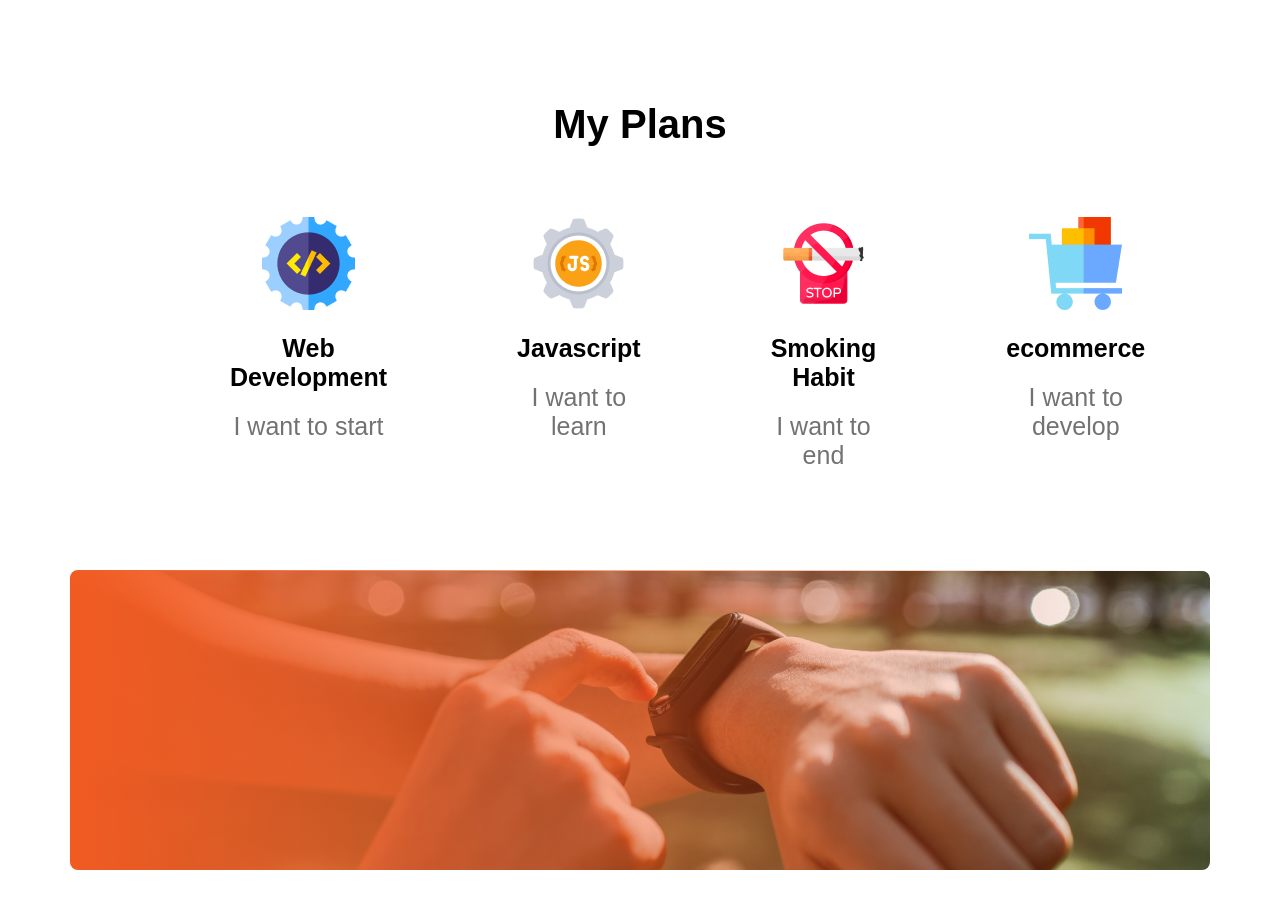
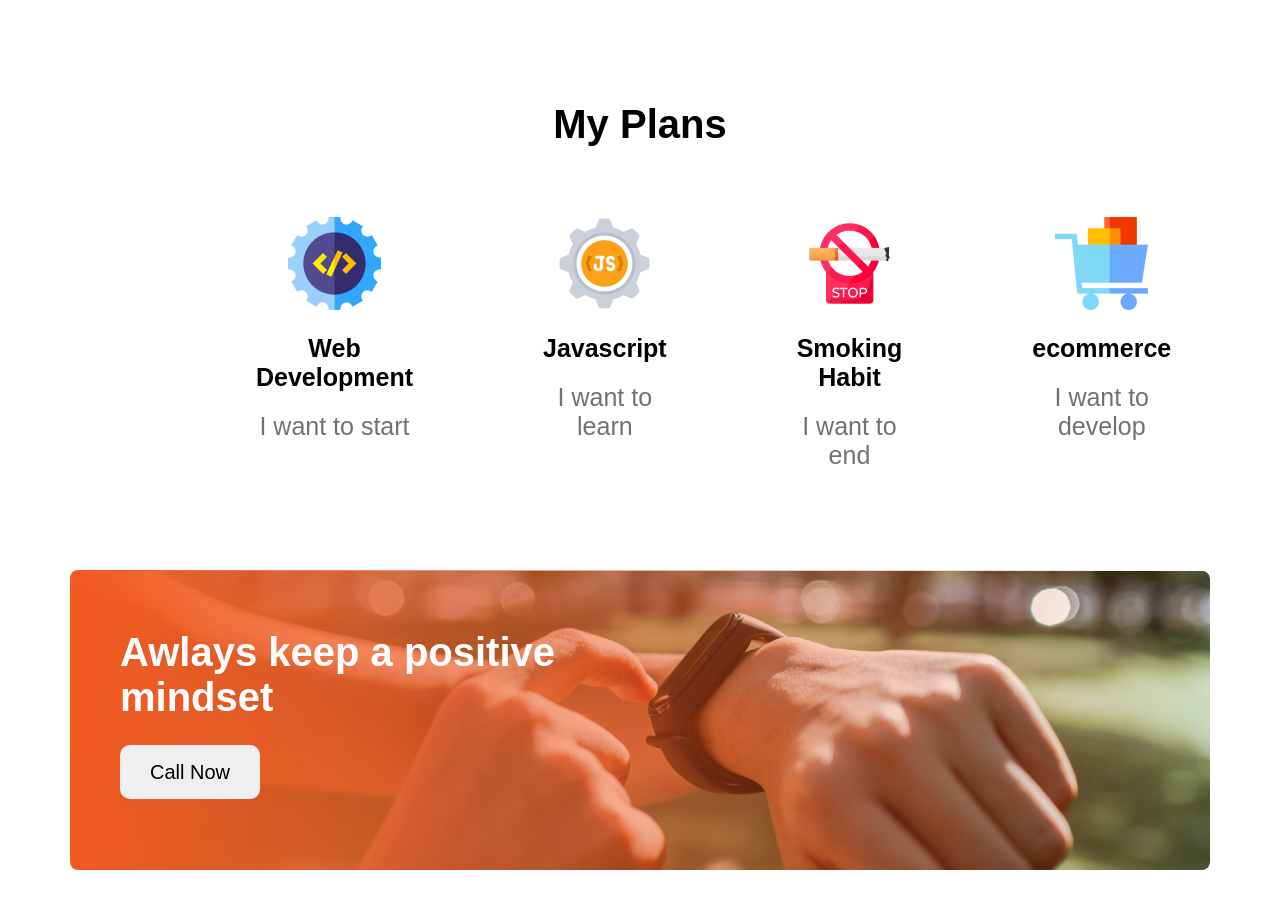
Before and after one commit to tofail-ahmed/new-year-new-me, a plain HTML site: page index.html in a window 1280 px wide. Shown: the part 1664-2573 px from the top of the page. Drawn offline with Linux system fonts and the light colour scheme.

Commit message:
mindset added

```diff
--- a/index.html
+++ b/index.html
@@ -89,7 +89,8 @@
 
             <section class="mindset">
                   <div class="mindset-text">
-
+                        <h1 class="mindset-title">Awlays keep a positive mindset</h1>
+                        <button class="mindset-button"><a href="">Call Now</a>  </button>
                   </div>
 
             </section>
--- a/style.css
+++ b/style.css
@@ -117,7 +117,7 @@
 
 .my-plan {
 
-      margin: 100px 230px;
+      margin: 100px 20%;
 
 }
 
@@ -153,7 +153,7 @@
 /*--------------------- mindset section------------------- */
 
 .mindset {
-      background-image: linear-gradient(90deg, #F15B22 0%, rgba(241, 91, 34, 0) 100%),  url(images/watch.png);
+      background-image: linear-gradient(90deg, #F15B22 0%, rgba(241, 91, 34, 0) 100%), url(images/watch.png);
       width: 1140px;
       height: 300px;
       /* background: linear-gradient(90deg, #F15B22 0%, rgba(241, 91, 34, 0) 100%); */
@@ -161,3 +161,33 @@
       margin: 50px auto;
 
 }
+.mindset-text{
+      margin-left: 50px;
+      padding-top: 60px;
+      margin-right: 55%;
+
+
+}
+
+.mindset-title {
+      font-weight: 700;
+      font-size: 40px;
+      color: #FFFFFF;
+}
+
+.mindset-button {
+      width: 140px;
+      height: 54px;
+      border-radius: 10px;
+      border: 0;
+      margin-top: 25px;
+
+
+
+}
+.mindset-button a{
+      text-decoration: none;
+      color: black;
+      font-size: 20px;
+      font-weight: 400;
+}
```
